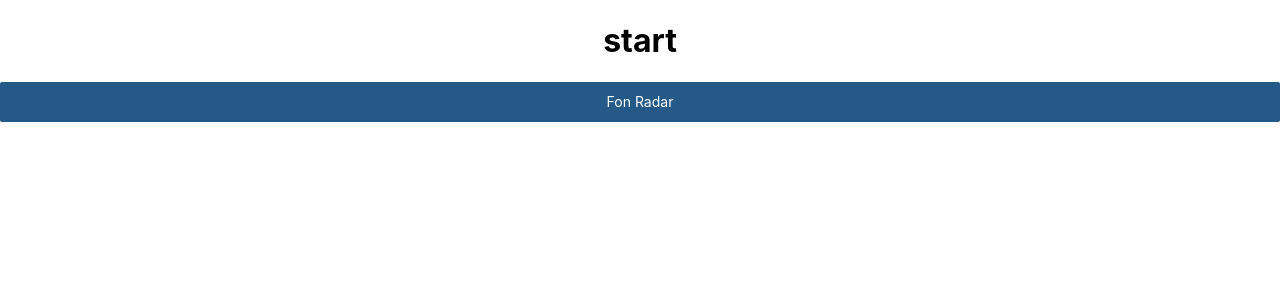
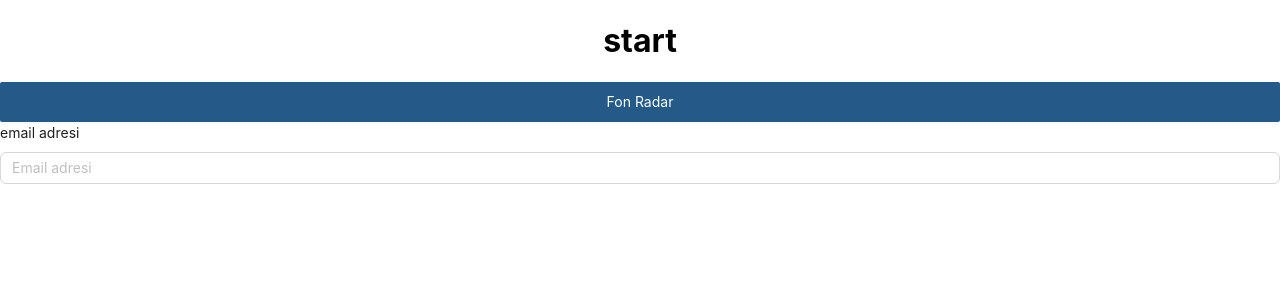
Before and after one commit to oytundinc/fon-radar-frontend-assignment, a React (Create React App) app: page / in a window 1280 px wide. Shown: the top 300 px of the page. Built offline with nearby package versions, Linux system fonts and the light colour scheme.

Commit message:
add input component

```diff
--- a/src/App.tsx
+++ b/src/App.tsx
@@ -1,5 +1,6 @@
 import './App.css';
 import { Button } from './components/button/button';
+import Input from './components/input/input';
 
 function App() {
   return (
@@ -7,6 +8,7 @@ function App() {
       <h1>start</h1>
 
       <Button>Fon Radar</Button>
+      <Input placeholder="Email adresi" label='email adresi' layout='vertical'/>
     </div>
   );
 }
--- /dev/null
+++ b/src/components/input/input.styles.ts
@@ -0,0 +1,7 @@
+import styled from "styled-components";
+import { Input as AntInput } from "antd";
+
+
+export const InputStyled = styled(AntInput)`
+
+`;
--- /dev/null
+++ b/src/components/input/input.tsx
@@ -0,0 +1,24 @@
+import { Form, InputProps as AntInputProps } from "antd";
+import { InputStyled } from "./input.styles";
+
+export interface InputProps extends AntInputProps {
+  placeholder: string;
+  disable?: boolean;
+  label: string;
+  layout: 'vertical' | 'horizontal'
+}
+
+export const Input = ({
+    label,
+    ...props
+}: InputProps) => {
+  return (
+    <Form layout="vertical" >
+      <Form.Item label={label}>
+        <InputStyled {...props} />
+      </Form.Item>
+    </Form>
+  );
+};
+
+export default Input;
```
